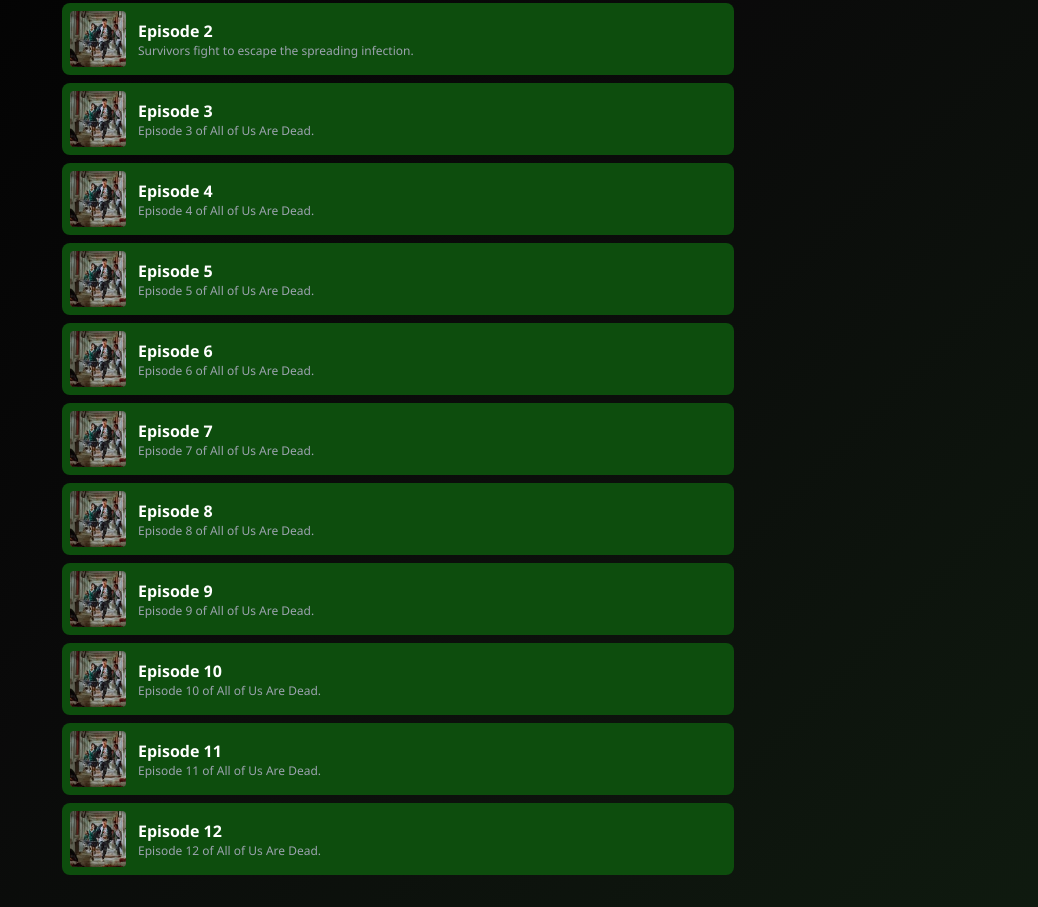
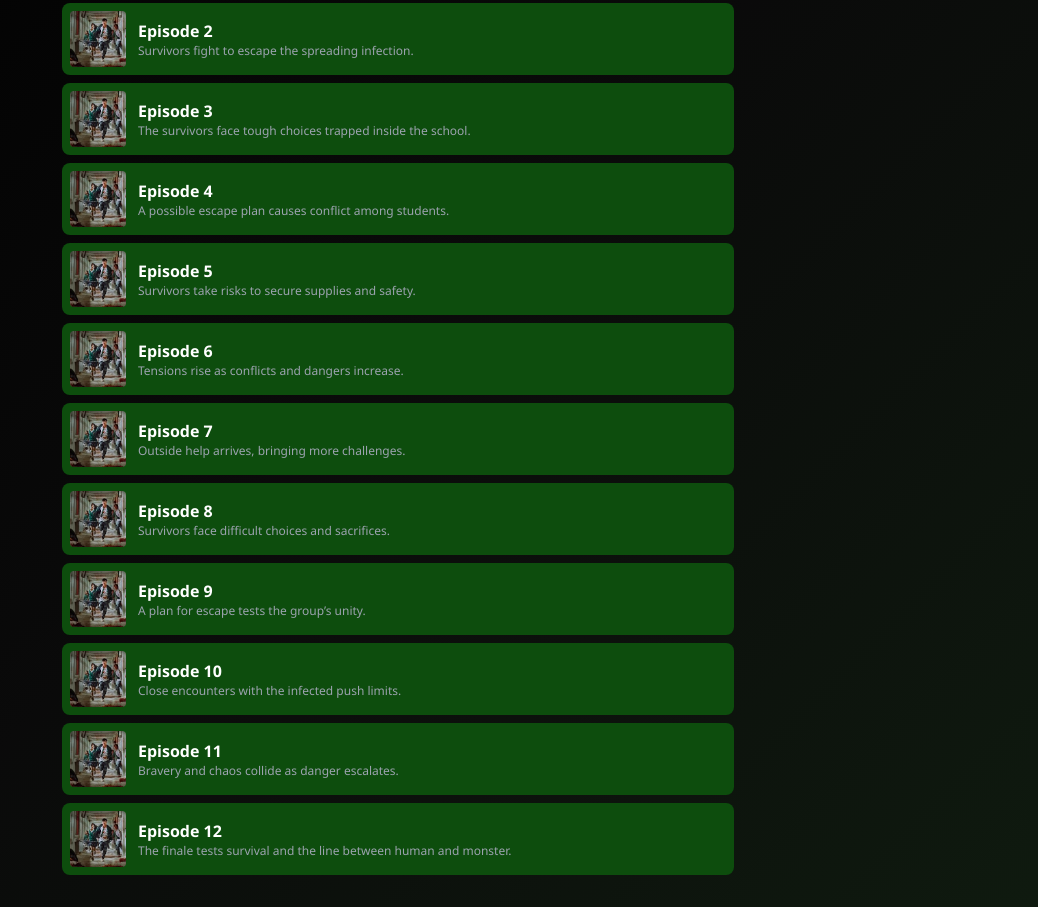
Before and after one commit to Avirup2011/K-Drama, a plain HTML site: page playlist/all of us are dead.html in a window 1280 px wide. Shown: the part 197-1104 px from the top of the page, without its empty margins (242-1280 px from the left). Drawn offline with nearby package versions, Linux system fonts and the light colour scheme.

Commit message:
all of us are dead.html

```diff
--- a/playlist/all of us are dead.html
+++ b/playlist/all of us are dead.html
@@ -59,16 +59,16 @@ body {
     const episodes = [
       { number: 1, title: "Episode 1", description: "The zombie outbreak begins inside the high school.", posterUrl: "../poster/All of us are dead.jpg", posterAlt: "All of Us Are Dead episode poster", videoUrl: "player.html?video=https://www.dailymotion.com/video/x91ohby" },
       { number: 2, title: "Episode 2", description: "Survivors fight to escape the spreading infection.", posterUrl: "../poster/All of us are dead.jpg", posterAlt: "All of Us Are Dead episode poster", videoUrl: "player.html?video=https://www.dailymotion.com/video/x8r56xe" },
-      { number: 3, title: "Episode 3", description: "Episode 3 of All of Us Are Dead.", posterUrl: "../poster/All of us are dead.jpg", posterAlt: "All of Us Are Dead episode poster", videoUrl: "player.html?video=https://www.dailymotion.com/video/x8w06t4" },
-      { number: 4, title: "Episode 4", description: "Episode 4 of All of Us Are Dead.", posterUrl: "../poster/All of us are dead.jpg", posterAlt: "All of Us Are Dead episode poster", videoUrl: "player.html?video=https://www.dailymotion.com/video/x8wacp4" },
-      { number: 5, title: "Episode 5", description: "Episode 5 of All of Us Are Dead.", posterUrl: "../poster/All of us are dead.jpg", posterAlt: "All of Us Are Dead episode poster", videoUrl: "player.html?video=https://www.dailymotion.com/video/x8qvymb" },
-      { number: 6, title: "Episode 6", description: "Episode 6 of All of Us Are Dead.", posterUrl: "../poster/All of us are dead.jpg", posterAlt: "All of Us Are Dead episode poster", videoUrl: "player.html?video=https://www.dailymotion.com/video/x8r57h1" },
-      { number: 7, title: "Episode 7", description: "Episode 7 of All of Us Are Dead.", posterUrl: "../poster/All of us are dead.jpg", posterAlt: "All of Us Are Dead episode poster", videoUrl: "player.html?video=https://www.dailymotion.com/video/x8hnz6u" },
-      { number: 8, title: "Episode 8", description: "Episode 8 of All of Us Are Dead.", posterUrl: "../poster/All of us are dead.jpg", posterAlt: "All of Us Are Dead episode poster", videoUrl: "player.html?video=https://www.dailymotion.com/video/x8h25xx" },
-      { number: 9, title: "Episode 9", description: "Episode 9 of All of Us Are Dead.", posterUrl: "../poster/All of us are dead.jpg", posterAlt: "All of Us Are Dead episode poster", videoUrl: "player.html?video=https://www.dailymotion.com/video/x8qx03k" },
-      { number: 10, title: "Episode 10", description: "Episode 10 of All of Us Are Dead.", posterUrl: "../poster/All of us are dead.jpg", posterAlt: "All of Us Are Dead episode poster", videoUrl: "player.html?video=https://www.dailymotion.com/video/x913e3s" },
-      { number: 11, title: "Episode 11", description: "Episode 11 of All of Us Are Dead.", posterUrl: "../poster/All of us are dead.jpg", posterAlt: "All of Us Are Dead episode poster", videoUrl: "player.html?video=https://www.dailymotion.com/video/x8qx3bu" },
-      { number: 12, title: "Episode 12", description: "Episode 12 of All of Us Are Dead.", posterUrl: "../poster/All of us are dead.jpg", posterAlt: "All of Us Are Dead episode poster", videoUrl: "player.html?video=https://www.dailymotion.com/video/x8w2gm4" }
+      { number: 3, title: "Episode 3", description: "The survivors face tough choices trapped inside the school.", posterUrl: "../poster/All of us are dead.jpg", posterAlt: "All of Us Are Dead episode poster", videoUrl: "player.html?video=https://www.dailymotion.com/video/x8w06t4" },
+      { number: 4, title: "Episode 4", description: "A possible escape plan causes conflict among students.", posterUrl: "../poster/All of us are dead.jpg", posterAlt: "All of Us Are Dead episode poster", videoUrl: "player.html?video=https://www.dailymotion.com/video/x8wacp4" },
+      { number: 5, title: "Episode 5", description: "Survivors take risks to secure supplies and safety.", posterUrl: "../poster/All of us are dead.jpg", posterAlt: "All of Us Are Dead episode poster", videoUrl: "player.html?video=https://www.dailymotion.com/video/x8qvymb" },
+      { number: 6, title: "Episode 6", description: "Tensions rise as conflicts and dangers increase.", posterUrl: "../poster/All of us are dead.jpg", posterAlt: "All of Us Are Dead episode poster", videoUrl: "player.html?video=https://www.dailymotion.com/video/x8r57h1" },
+      { number: 7, title: "Episode 7", description: "Outside help arrives, bringing more challenges.", posterUrl: "../poster/All of us are dead.jpg", posterAlt: "All of Us Are Dead episode poster", videoUrl: "player.html?video=https://www.dailymotion.com/video/x8hnz6u" },
+      { number: 8, title: "Episode 8", description: "Survivors face difficult choices and sacrifices.", posterUrl: "../poster/All of us are dead.jpg", posterAlt: "All of Us Are Dead episode poster", videoUrl: "player.html?video=https://www.dailymotion.com/video/x8h25xx" },
+      { number: 9, title: "Episode 9", description: "A plan for escape tests the group’s unity.", posterUrl: "../poster/All of us are dead.jpg", posterAlt: "All of Us Are Dead episode poster", videoUrl: "player.html?video=https://www.dailymotion.com/video/x8qx03k" },
+      { number: 10, title: "Episode 10", description: "Close encounters with the infected push limits.", posterUrl: "../poster/All of us are dead.jpg", posterAlt: "All of Us Are Dead episode poster", videoUrl: "player.html?video=https://www.dailymotion.com/video/x913e3s" },
+      { number: 11, title: "Episode 11", description: "Bravery and chaos collide as danger escalates.", posterUrl: "../poster/All of us are dead.jpg", posterAlt: "All of Us Are Dead episode poster", videoUrl: "player.html?video=https://www.dailymotion.com/video/x8qx3bu" },
+      { number: 12, title: "Episode 12", description: "The finale tests survival and the line between human and monster.", posterUrl: "../poster/All of us are dead.jpg", posterAlt: "All of Us Are Dead episode poster", videoUrl: "player.html?video=https://www.dailymotion.com/video/x8w2gm4" }
     ];
 
     const episodeContainer = document.getElementById('episode-container');
```
